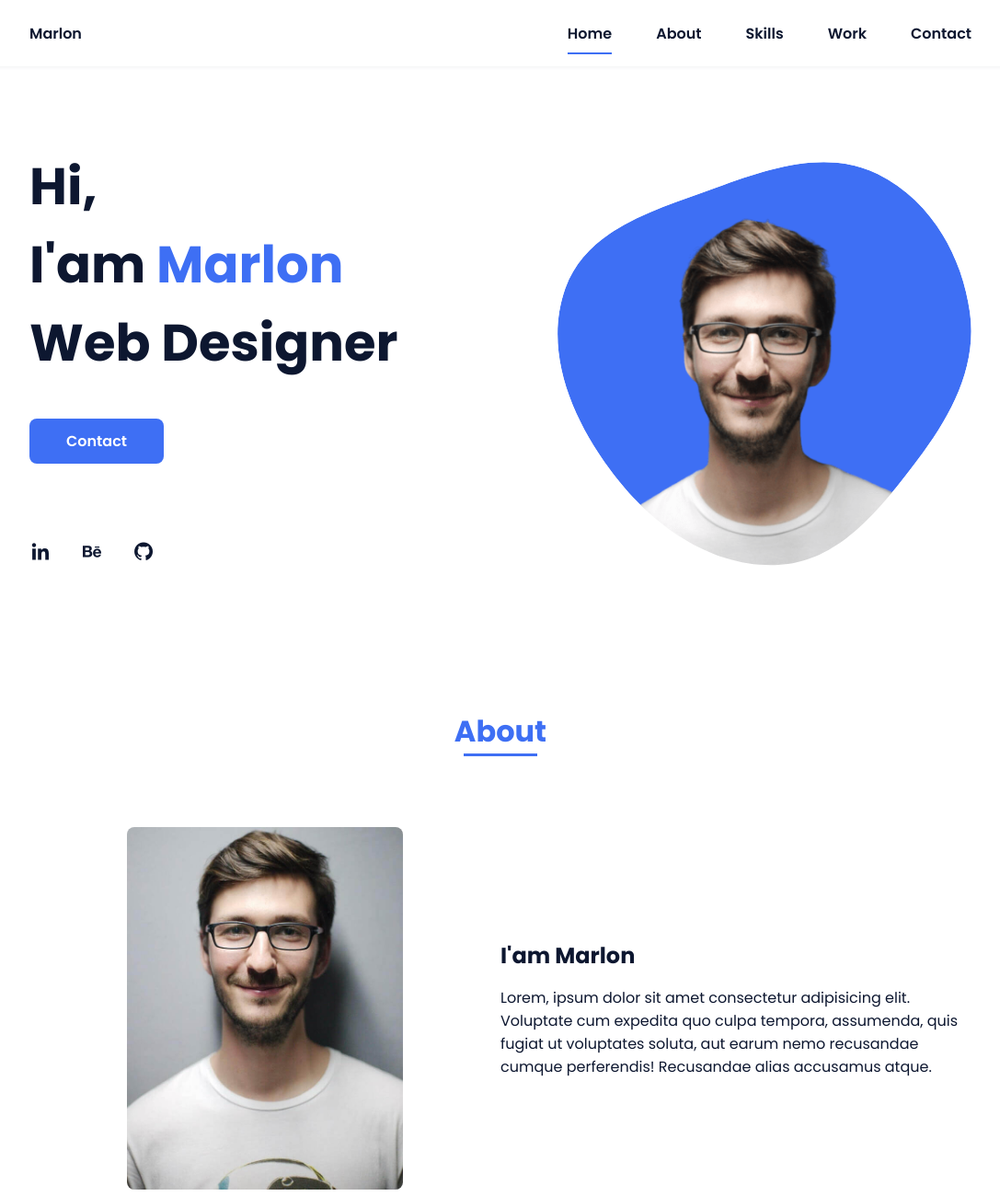
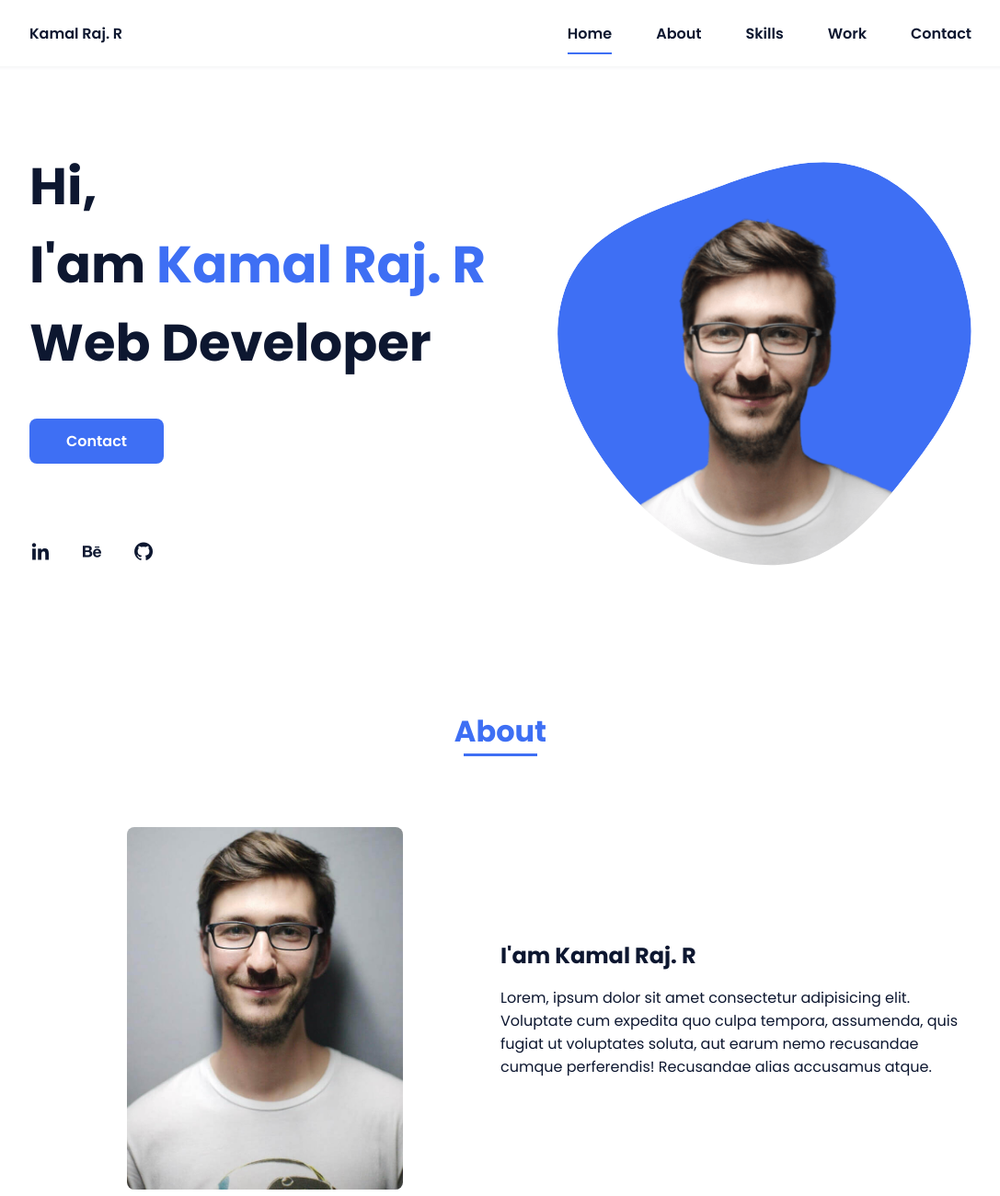
Before and after one commit to rkamalraj/portfolio, a plain HTML site: page index.html in a window 1280 px wide. Shown: the top 1300 px of the page at 92% size, without its empty margins (96-1183 px from the left). Drawn offline with nearby package versions, Linux system fonts and the light colour scheme.

Commit message:
all code typed

```diff
--- a/index.html
+++ b/index.html
@@ -16,7 +16,7 @@
         <header class="l-header">
             <nav class="nav bd-grid">
                 <div>
-                    <a href="#" class="nav__logo">Marlon</a>
+                    <a href="#" class="nav__logo">Kamal Raj. R</a>
                 </div>
 
                 <div class="nav__menu" id="nav-menu">
@@ -39,7 +39,7 @@
             <!--===== HOME =====-->
             <section class="home bd-grid" id="home">
                 <div class="home__data">
-                    <h1 class="home__title">Hi,<br>I'am <span class="home__title-color">Marlon</span><br> Web Designer</h1>
+                    <h1 class="home__title">Hi,<br>I'am <span class="home__title-color">Kamal Raj. R</span><br> Web Developer</h1>
 
                     <a href="#" class="button">Contact</a>
                 </div>
@@ -73,7 +73,7 @@
                     </div>
 
                     <div>
-                        <h2 class="about__subtitle">I'am Marlon</h2>
+                        <h2 class="about__subtitle">I'am Kamal Raj. R</h2>
                         <p class="about__text">Lorem, ipsum dolor sit amet consectetur adipisicing elit. Voluptate cum expedita quo culpa tempora, assumenda, quis fugiat ut voluptates soluta, aut earum nemo recusandae cumque perferendis! Recusandae alias accusamus atque.</p>
                     </div>
                 </div>
@@ -186,7 +186,7 @@
 
         <!--===== FOOTER =====-->
         <footer class="footer">
-            <p class="footer__title">Marlon</p>
+            <p class="footer__title">Kamal Raj. R</p>
             <div class="footer__social">
                 <a href="#" class="footer__icon"><i class='bx bxl-facebook' ></i></a>
                 <a href="#" class="footer__icon"><i class='bx bxl-instagram' ></i></a>
```
